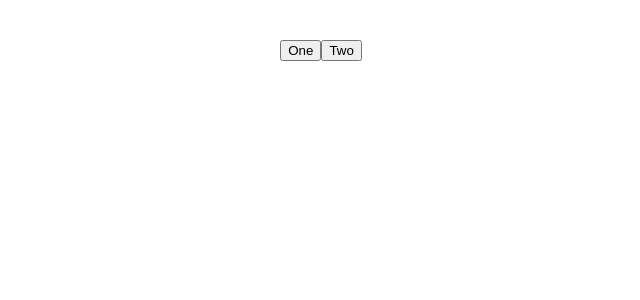
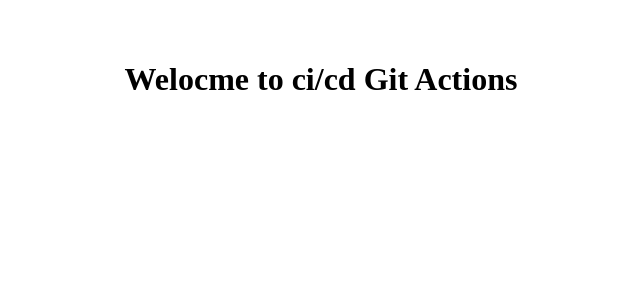
Before and after one commit to Wannacryy24/GitActions, a React (Vite) app: page / in a window 1280 px wide. Shown: the top 300 px of the page, without its empty margins (319-959 px from the left). Built offline with nearby package versions, Linux system fonts and the light colour scheme.

Commit message:
added base url-name in vite.config.js

```diff
--- a/src/App.jsx
+++ b/src/App.jsx
@@ -1,17 +1,8 @@
-import { useState } from 'react'
 import './App.css'
-import One from './One'
-import Two from './Two'
-
 function App() {
-  const [message, setMessage] = useState('')
-
   return (
     <>
-      {message === 'one' && <One />}
-      {message === 'two' && <Two />}
-      <button onClick={() => setMessage('one')}>One</button>
-      <button onClick={() => setMessage('two')}>Two</button>
+      <h1>Welocme to ci/cd Git Actions</h1>
     </>
   )
 }
```
